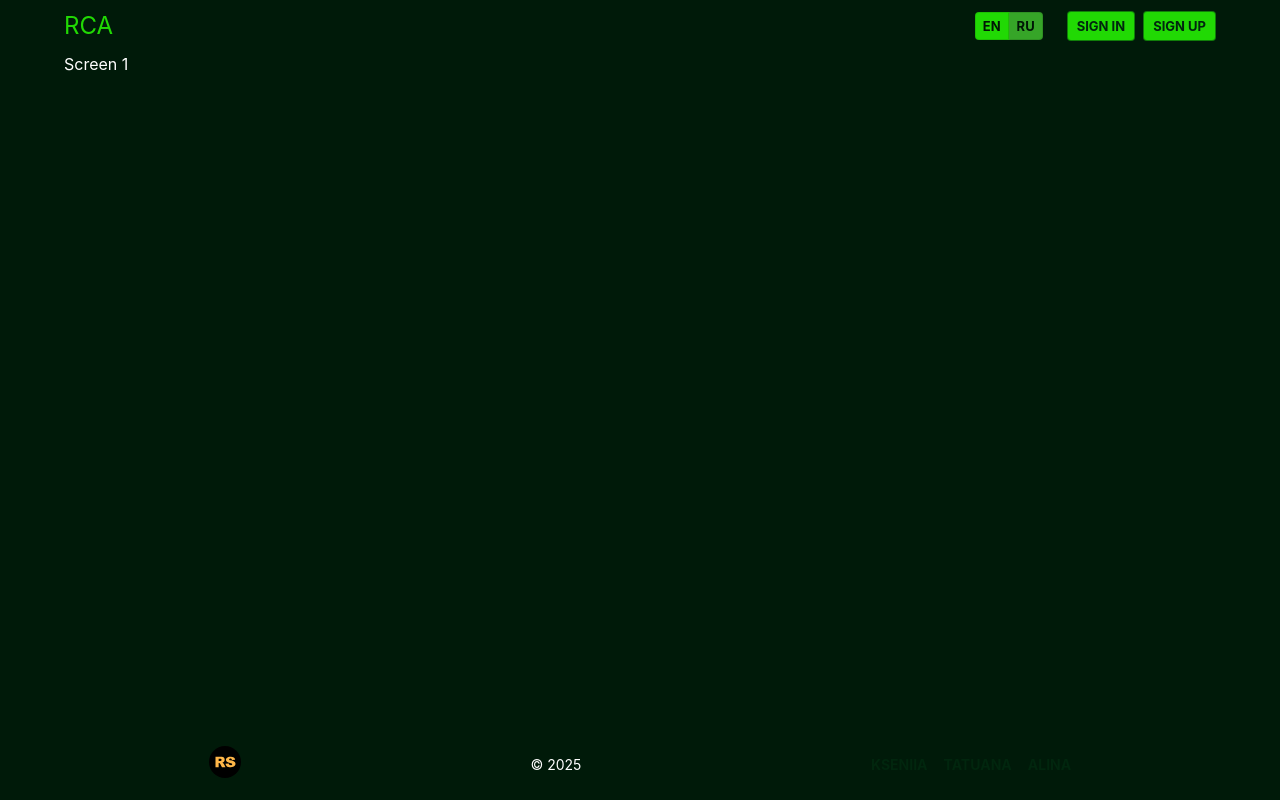
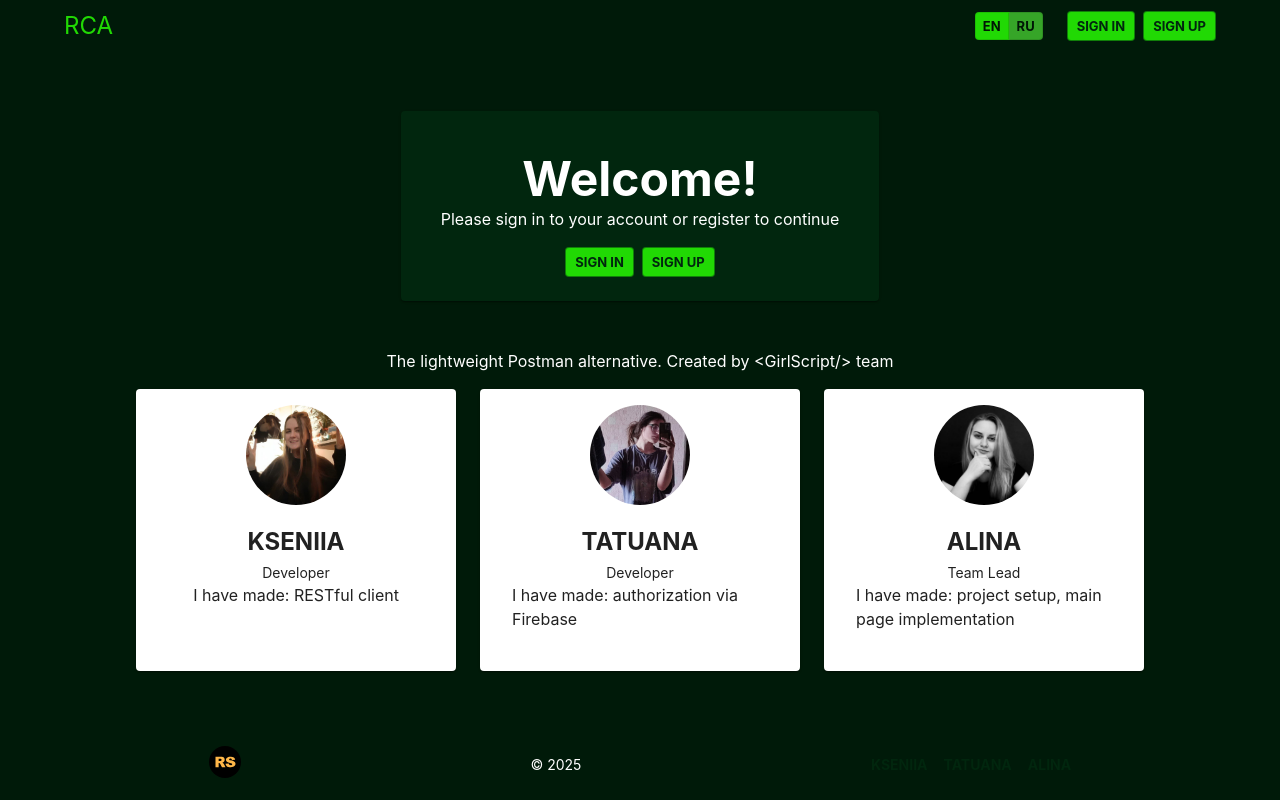
Before and after one commit to cherkasovaa/rest-client-app, a Next.js app: page / in a window 1280 px wide. Built offline with nearby package versions, Linux system fonts and the light colour scheme; what @mui/material-nextjs would draw is missing.

Commit message:
feat: render general information on home page

```diff
--- a/src/pages/home/ui/HomePage.tsx
+++ b/src/pages/home/ui/HomePage.tsx
@@ -1,5 +1,44 @@
-import { Container } from '@mui/material';
+'use client';
+
+import { TeamSection } from '@/widgets/team-section';
+import { WelcomeCard } from '@/widgets/welcome-card';
+import { Box, Container } from '@mui/material';
+import { useState } from 'react';
 
 export const HomePage = () => {
-  return <Container maxWidth="lg">Screen 1</Container>;
+  const [auth, setAuth] = useState<boolean>(false);
+
+  return (
+    <Box width="100%">
+      <Container
+        maxWidth="lg"
+        sx={{
+          display: 'flex',
+          flexDirection: 'column',
+          flexGrow: '1',
+          height: '100%',
+          p: 2,
+        }}
+      >
+        {/* <button onClick={() => setAuth(!auth)}>Toggle</button> */}
+        {auth ? (
+          <Box>Is Auth</Box>
+        ) : (
+          <Box
+            sx={{
+              display: 'flex',
+              flexDirection: 'column',
+              justifyContent: 'center',
+              alignItems: 'center',
+              gap: 6,
+              height: '100%',
+            }}
+          >
+            <WelcomeCard />
+            <TeamSection />
+          </Box>
+        )}
+      </Container>
+    </Box>
+  );
 };
```
